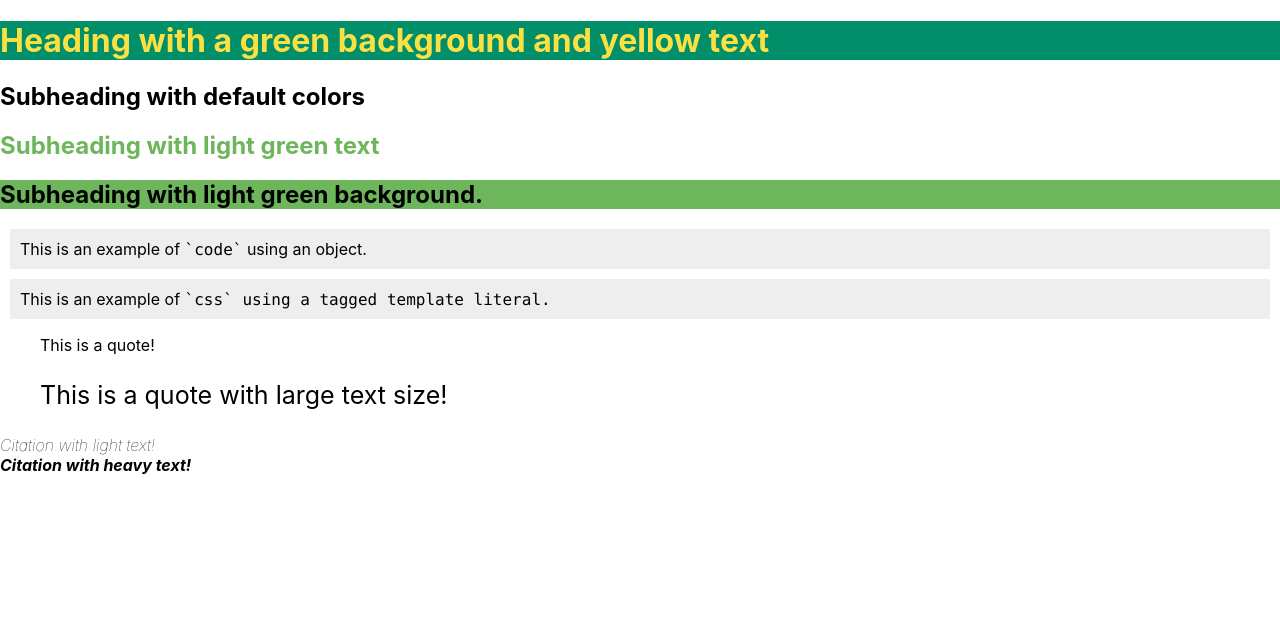
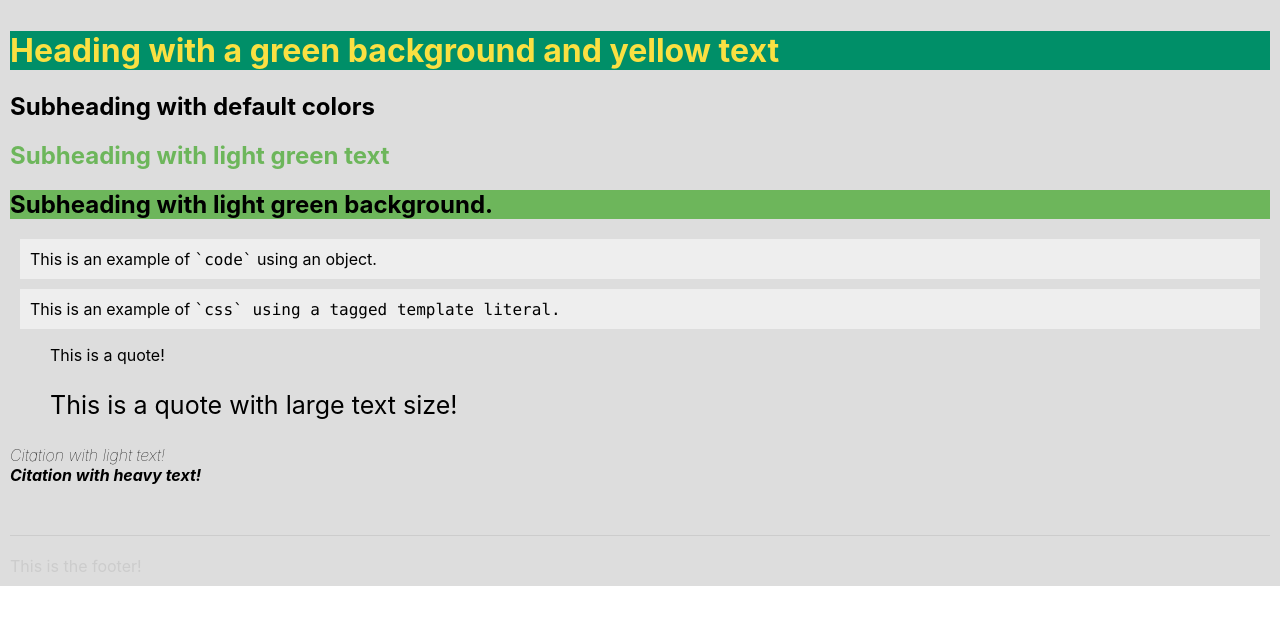
Before and after one commit to Syransong/react-emotion-example, a React (Create React App) app: page / in a window 1280 px wide. Shown: the top 624 px of the page. Built offline with nearby package versions, Linux system fonts and the light colour scheme.

Commit message:
add footer

```diff
--- a/src/App.js
+++ b/src/App.js
@@ -23,9 +23,17 @@ const Cite = styled('cite') (
   })
 );
 
+const Footer = styled('footer')`
+  border-top: 1px solid #ccc;
+  color: #ccc;
+  margin-top: 50px !important;
+  padding-top: 20px
+`;
+
 function App() {
   return (
-    <div>
+    <div css={css`background: #ddd;`}>
+      <div css={css({padding: 10})}>
       <Heading bg="#008f68" fg="#fae042">
         Heading with a green background and yellow text
       </Heading>
@@ -64,6 +72,10 @@ function App() {
       <Cite weight={700}>
         Citation with heavy text!
       </Cite>
+      <Footer>
+        This is the footer!
+      </Footer>
+      </div>
     </div>
   );
 }
```
